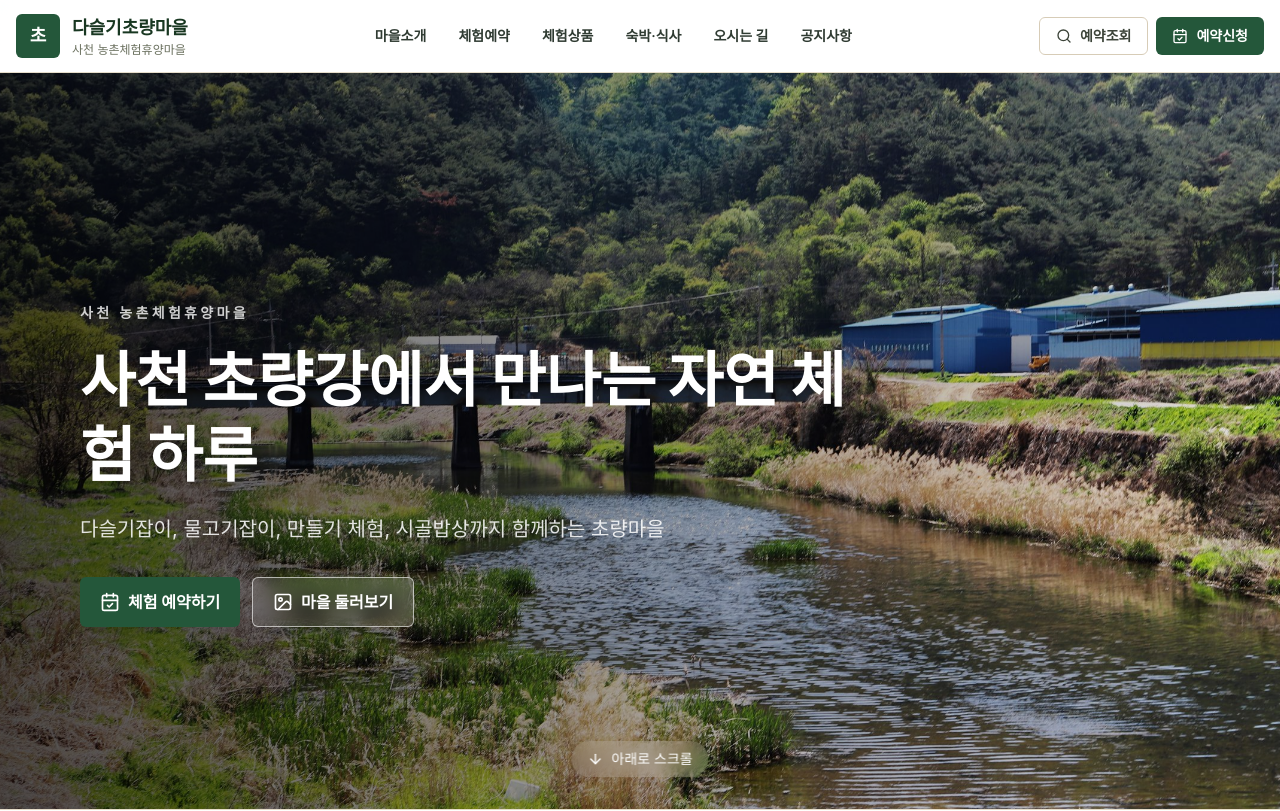
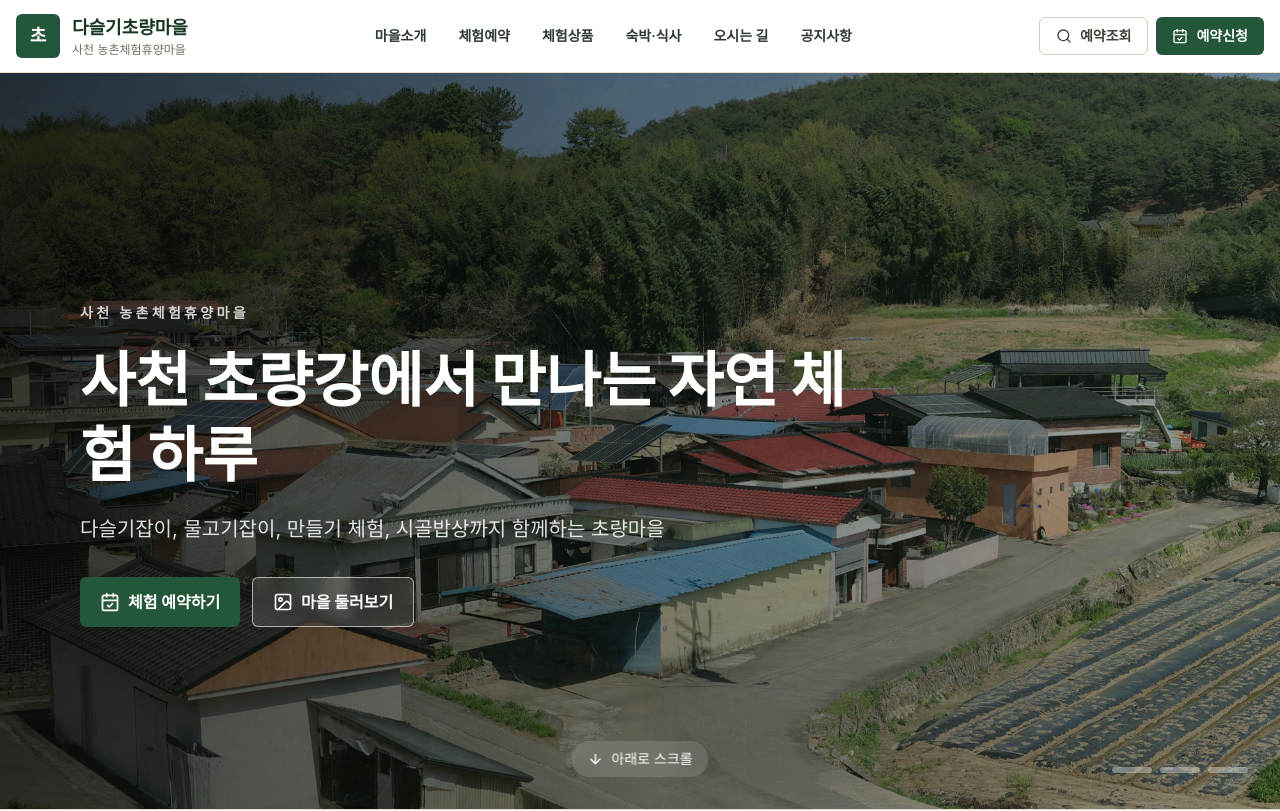
Before and after one commit to djmonnar/choryang, a Next.js app: page / in a window 1280 px wide. Shown: the top 811 px of the page. Built offline with nearby package versions, Linux system fonts and the light colour scheme.

Commit message:
Enhance hero zoom slideshow

```diff
--- a/src/app/globals.css
+++ b/src/app/globals.css
@@ -46,6 +46,15 @@ textarea {
   .hero-kenburns {
     animation: hero-zoom-out 14s ease-out forwards;
   }
+
+  .hero-slide {
+    animation: hero-slide-zoom 18s ease-in-out infinite;
+    opacity: 0;
+  }
+
+  .hero-dot {
+    animation: hero-dot-active 18s ease-in-out infinite;
+  }
 }
 
 @keyframes hero-zoom-out {
@@ -54,6 +63,50 @@ textarea {
   }
   to {
     transform: scale(1);
+  }
+}
+
+@keyframes hero-slide-zoom {
+  0% {
+    opacity: 0;
+    transform: scale(1.1);
+  }
+  4% {
+    opacity: 1;
+  }
+  30% {
+    opacity: 1;
+    transform: scale(1);
+  }
+  38% {
+    opacity: 0;
+    transform: scale(1);
+  }
+  100% {
+    opacity: 0;
+    transform: scale(1.1);
+  }
+}
+
+@keyframes hero-dot-active {
+  0%,
+  38%,
+  100% {
+    background-color: rgba(255, 255, 255, 0.35);
+  }
+  4%,
+  30% {
+    background-color: rgba(255, 255, 255, 0.95);
+  }
+}
+
+@media (prefers-reduced-motion: reduce) {
+  .hero-slide {
+    opacity: 0;
+  }
+
+  .hero-slide:first-child {
+    opacity: 1;
   }
 }
 
--- a/src/components/home/Hero.tsx
+++ b/src/components/home/Hero.tsx
@@ -1,14 +1,37 @@
 import { ArrowDown, CalendarCheck, Image as ImageIcon } from "lucide-react";
 import Link from "next/link";
+
+const heroSlides = [
+  {
+    image: "/images/choryang/hero-stream.jpg",
+    position: "center center",
+  },
+  {
+    image: "/images/choryang/village-view-01.jpg",
+    position: "center center",
+  },
+  {
+    image: "/images/choryang/education-center-01.jpg",
+    position: "center center",
+  },
+];
 
 export function Hero() {
   return (
     <section className="relative min-h-[92vh] overflow-hidden bg-[#14341f] text-white">
-      <div
-        className="hero-kenburns absolute inset-0 bg-cover bg-center"
-        style={{ backgroundImage: "url('/images/choryang/hero-stream.jpg')" }}
-        aria-hidden
-      />
+      <div className="absolute inset-0" aria-hidden>
+        {heroSlides.map((slide, index) => (
+          <div
+            className="hero-slide absolute inset-0 bg-cover"
+            key={slide.image}
+            style={{
+              animationDelay: `${index * 6}s`,
+              backgroundImage: `url('${slide.image}')`,
+              backgroundPosition: slide.position,
+            }}
+          />
+        ))}
+      </div>
       <div className="absolute inset-0 bg-gradient-to-r from-black/70 via-black/35 to-black/10" aria-hidden />
       <div className="relative z-10 flex min-h-[92vh] items-center">
         <div className="section-shell pt-12">
@@ -30,6 +53,11 @@ export function Hero() {
       <div className="absolute bottom-8 left-1/2 hidden -translate-x-1/2 items-center gap-2 rounded-full bg-white/14 px-4 py-2 text-sm backdrop-blur md:flex">
         <ArrowDown className="h-4 w-4" /> 아래로 스크롤
       </div>
+      <div className="absolute bottom-9 right-8 z-10 hidden gap-2 md:flex" aria-hidden>
+        {heroSlides.map((slide, index) => (
+          <span className="hero-dot h-1.5 w-10 rounded-full bg-white/35" key={slide.image} style={{ animationDelay: `${index * 6}s` }} />
+        ))}
+      </div>
     </section>
   );
 }
```
